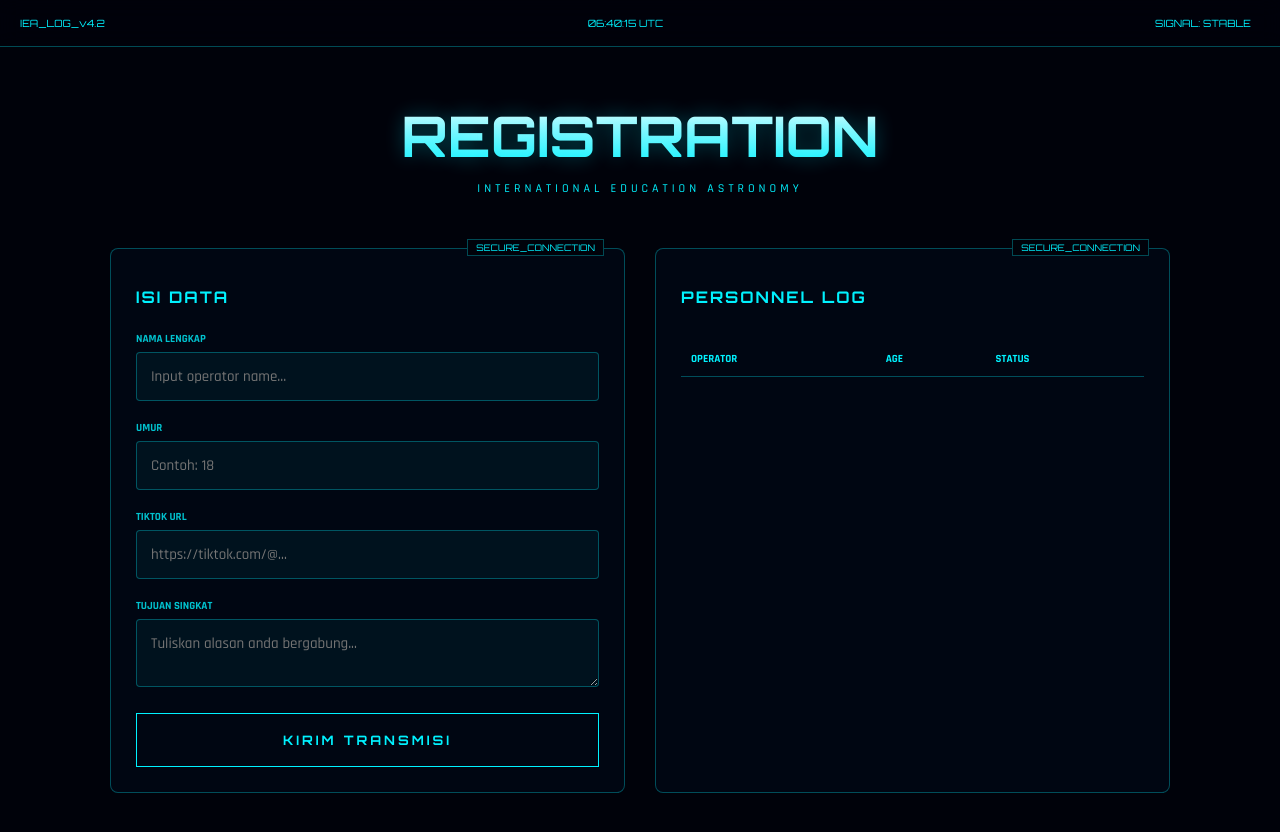
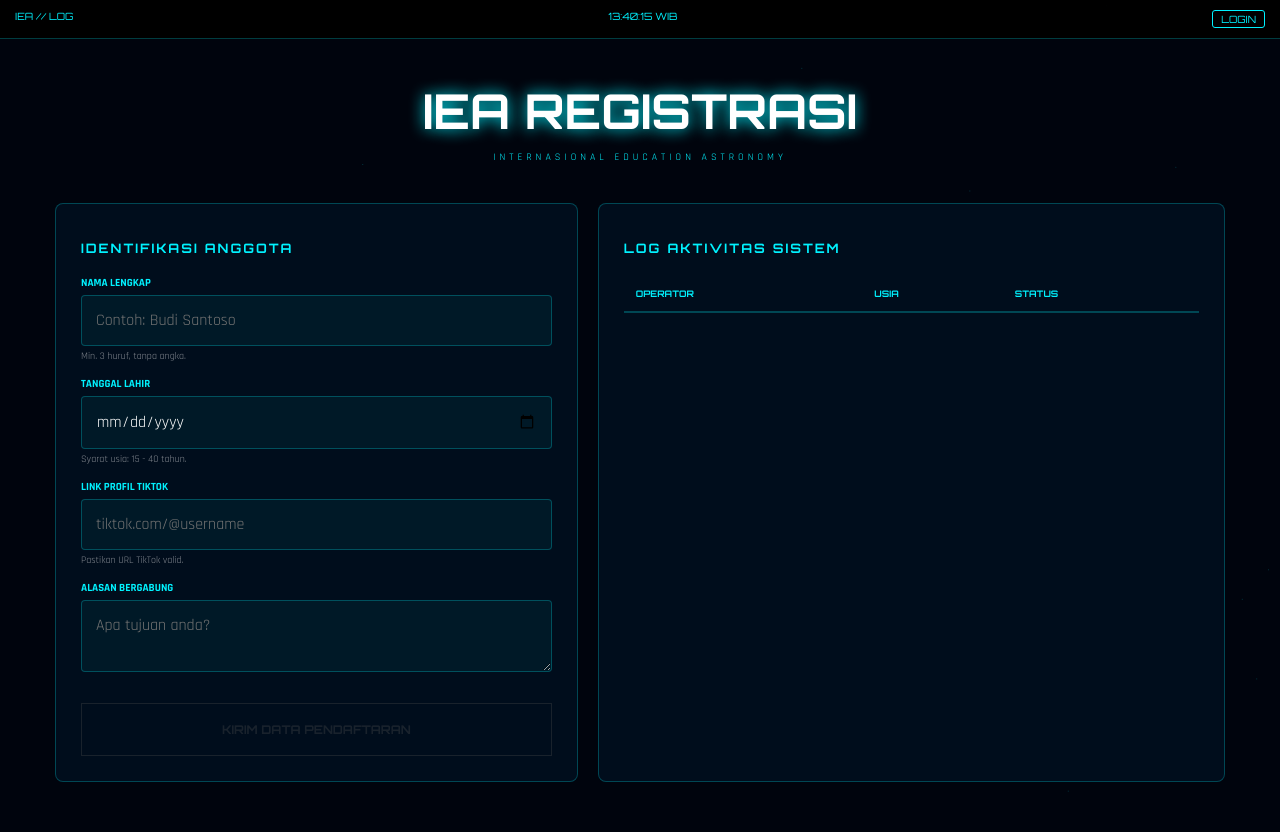
Before and after one commit to XZAM730/PENDAFTARAN-KOMUNITAS-1, a plain HTML site: page index.html in a window 1280 px wide. Drawn offline with nearby package versions, Linux system fonts and the light colour scheme; no server answers.

Commit message:
HSDGKA index.html

```diff
--- a/index.html
+++ b/index.html
@@ -3,161 +3,150 @@
 <head>
     <meta charset="UTF-8" />
     <meta name="viewport" content="width=device-width, initial-scale=1.0, maximum-scale=1.0, user-scalable=no" />
-    <title>IEA | Registration Community</title>
+    <title>IEA | Sistem Pendaftaran</title>
 
-    <link href="https://fonts.googleapis.com/css2?family=Orbitron:wght@400;700&family=Rajdhani:wght@300;500;700&display=swap" rel="stylesheet">
+    <link href="https://fonts.googleapis.com/css2?family=Orbitron:wght@400;700&family=Rajdhani:wght@400;500;700&display=swap" rel="stylesheet">
+    <script src="https://cdnjs.cloudflare.com/ajax/libs/html2canvas/1.4.1/html2canvas.min.js"></script>
 
     <style>
         :root {
-            --neon: #00f2ff;
-            --bg: #00020a;
-            --card-bg: rgba(0, 8, 20, 0.85);
-            --border: rgba(0, 242, 255, 0.3);
-            --danger: #ff3e3e;
-            --success: #00ff88;
+            --neon: #00f2ff; --bg: #00040d; --card-bg: rgba(0, 15, 30, 0.9);
+            --border: rgba(0, 242, 255, 0.25); --success: #00ff88; --danger: #ff3e3e;
         }
 
-        * { box-sizing: border-box; cursor: crosshair; -webkit-tap-highlight-color: transparent; }
-        body, html { margin: 0; padding: 0; background: var(--bg); color: #fff; font-family: 'Rajdhani', sans-serif; overflow-x: hidden; min-height: 100vh; }
-
+        * { box-sizing: border-box; -webkit-tap-highlight-color: transparent; outline: none; }
+        body { margin: 0; background: var(--bg); color: #fff; font-family: 'Rajdhani', sans-serif; overflow-x: hidden; }
         #canvas { position: fixed; top: 0; left: 0; z-index: -1; pointer-events: none; }
 
-        /* Navigation */
         .system-bar {
-            position: fixed; top: 0; width: 100%; padding: 12px 20px;
-            background: rgba(0, 2, 10, 0.8); backdrop-filter: blur(10px);
-            display: flex; justify-content: space-between; align-items: center;
-            font-family: 'Orbitron', sans-serif; font-size: 10px; color: var(--neon);
+            position: fixed; top: 0; width: 100%; padding: 10px 15px;
+            background: rgba(0,0,0,0.95); display: flex; justify-content: space-between;
+            font-family: 'Orbitron'; font-size: 10px; color: var(--neon);
             border-bottom: 1px solid var(--border); z-index: 1000;
         }
+        .admin-btn { cursor: pointer; border: 1px solid var(--neon); padding: 2px 8px; border-radius: 3px; }
 
-        #admin-gate { cursor: pointer; padding: 4px 8px; border: 1px solid transparent; border-radius: 4px; }
-        #admin-gate:active { border-color: var(--neon); }
+        header { text-align: center; padding: 80px 20px 30px; }
+        h1 { font-family: 'Orbitron'; font-size: clamp(1.8rem, 8vw, 3rem); margin: 0; text-shadow: 0 0 15px var(--neon); }
 
-        header { text-align: center; padding: 100px 20px 40px; }
-        header h1 {
-            font-family: 'Orbitron', sans-serif; font-size: clamp(2rem, 7vw, 3.5rem); margin: 0;
-            background: linear-gradient(to bottom, #fff, var(--neon));
-            -webkit-background-clip: text; -webkit-text-fill-color: transparent;
-            text-shadow: 0 0 20px rgba(0,242,255,0.3);
+        .container { max-width: 1200px; margin: auto; padding: 0 15px 100px; display: grid; grid-template-columns: 1fr 1.2fr; gap: 20px; }
+        @media (max-width: 900px) { .container { grid-template-columns: 1fr; } }
+
+        .card { background: var(--card-bg); border: 1px solid var(--border); padding: 25px; border-radius: 8px; backdrop-filter: blur(10px); }
+        h2 { font-family: 'Orbitron'; font-size: 13px; color: var(--neon); margin-bottom: 20px; text-transform: uppercase; letter-spacing: 2px; }
+
+        /* Form Styling dengan Validasi */
+        .input-group { margin-bottom: 15px; position: relative; }
+        label { display: block; font-size: 11px; color: var(--neon); margin-bottom: 5px; font-weight: bold; text-transform: uppercase; }
+
+        input, textarea {
+            width: 100%; background: rgba(0,242,255,0.05); border: 1px solid var(--border);
+            padding: 14px; color: #fff; font-family: 'Rajdhani'; font-size: 16px; border-radius: 4px;
+            transition: 0.3s border-color, 0.3s box-shadow;
         }
 
-        /* Layout Grid */
-        .main-wrapper {
-            max-width: 1100px; margin: auto; padding: 0 20px 80px;
-            display: grid; grid-template-columns: 1fr 1fr; gap: 30px;
+        /* Status Validasi */
+        input.invalid { border-color: var(--danger); box-shadow: 0 0 10px rgba(255, 62, 62, 0.2); }
+        input.valid { border-color: var(--success); box-shadow: 0 0 10px rgba(0, 255, 136, 0.2); }
+
+        .hint { font-size: 10px; margin-top: 4px; display: block; color: rgba(255,255,255,0.5); }
+        .hint.error { color: var(--danger); }
+
+        .btn {
+            width: 100%; padding: 18px; background: transparent; border: 1px solid var(--neon);
+            color: var(--neon); font-family: 'Orbitron'; font-weight: bold; cursor: pointer;
+            transition: 0.3s; font-size: 12px; margin-top: 10px;
         }
-        @media (max-width: 850px) { .main-wrapper { grid-template-columns: 1fr; } }
+        .btn:hover:not(:disabled) { background: var(--neon); color: #000; box-shadow: 0 0 20px var(--neon); }
+        .btn:disabled { opacity: 0.3; cursor: not-allowed; border-color: #555; color: #555; }
 
-        .card {
-            background: var(--card-bg); border: 1px solid var(--border);
-            border-radius: 8px; padding: 25px; position: relative;
-            backdrop-filter: blur(15px);
-        }
-        .card::before {
-            content: "SECURE_CONNECTION"; position: absolute; top: -10px; right: 20px;
-            background: var(--bg); color: var(--neon); font-size: 9px;
-            padding: 2px 8px; border: 1px solid var(--border); font-family: 'Orbitron';
+        /* Hasil Kartu */
+        #cv-result { display: none; text-align: center; }
+        #id-card {
+            width: 100%; max-width: 340px; height: 200px; margin: 0 auto 20px;
+            background: linear-gradient(135deg, #000b1a 0%, #001a33 100%);
+            border: 2px solid var(--neon); border-radius: 12px; padding: 20px;
+            text-align: left; position: relative; overflow: hidden;
         }
 
-        h2 { font-family: 'Orbitron'; font-size: 16px; color: var(--neon); margin-bottom: 25px; letter-spacing: 2px; }
-
-        /* Input Styles */
-        .input-box { margin-bottom: 20px; }
-        label { display: block; font-size: 11px; color: var(--neon); margin-bottom: 6px; font-weight: 700; opacity: 0.8; }
-        input, textarea {
-            width: 100%; background: rgba(0, 242, 255, 0.05); border: 1px solid var(--border);
-            padding: 14px; color: #fff; font-family: 'Rajdhani'; font-size: 15px; border-radius: 4px;
-        }
-        input:focus { border-color: var(--neon); outline: none; background: rgba(0, 242, 255, 0.1); }
-
-        .btn-send {
-            width: 100%; padding: 18px; background: transparent; border: 1px solid var(--neon);
-            color: var(--neon); font-family: 'Orbitron'; font-weight: bold; font-size: 13px;
-            letter-spacing: 3px; cursor: pointer; transition: 0.3s;
-        }
-        .btn-send:hover { background: var(--neon); color: #000; box-shadow: 0 0 25px var(--neon); }
-        .btn-send:disabled { opacity: 0.4; cursor: wait; }
-
-        /* Status Message */
-        #status-box {
-            margin-top: 20px; padding: 15px; border-radius: 4px; display: none;
-            font-size: 13px; text-align: center; border: 1px solid;
-        }
-        .success-mode { border-color: var(--success); color: var(--success); background: rgba(0,255,136,0.05); }
-        .error-mode { border-color: var(--danger); color: var(--danger); background: rgba(255,62,62,0.05); }
-
-        /* Table */
-        .table-container { overflow-x: auto; }
-        table { width: 100%; border-collapse: collapse; margin-top: 10px; }
-        th { text-align: left; padding: 10px; color: var(--neon); font-size: 11px; border-bottom: 1px solid var(--border); }
-        td { padding: 14px 10px; border-bottom: 1px solid rgba(255,255,255,0.05); font-size: 14px; }
-
-        .status-on { width: 7px; height: 7px; background: var(--neon); border-radius: 50%; display: inline-block; margin-right: 8px; box-shadow: 0 0 8px var(--neon); }
-        .del-btn { color: var(--danger); background: none; border: 1px solid var(--danger); padding: 4px 8px; border-radius: 3px; cursor: pointer; font-size: 10px; font-family: 'Orbitron'; }
-
-        .wa-btn {
-            display: inline-block; margin-top: 10px; padding: 10px 20px; background: var(--success);
-            color: #000; text-decoration: none; font-weight: bold; border-radius: 4px; font-size: 12px;
-        }
+        /* Tabel Log */
+        .table-wrap { overflow-x: auto; }
+        table { width: 100%; border-collapse: collapse; min-width: 450px; }
+        th { text-align: left; color: var(--neon); font-family: 'Orbitron'; font-size: 9px; padding: 12px; border-bottom: 2px solid var(--border); }
+        td { padding: 12px; border-bottom: 1px solid rgba(0,242,255,0.1); font-size: 14px; }
+        .del-btn { background: none; border: 1px solid var(--danger); color: var(--danger); font-family: 'Orbitron'; font-size: 8px; padding: 5px 10px; cursor: pointer; border-radius: 3px; }
     </style>
 </head>
 <body>
 
 <canvas id="canvas"></canvas>
-
 <div class="system-bar">
-    <div>IEA_LOG_v4.2</div>
-    <div id="clock">00:00:00 UTC</div>
-    <div id="admin-gate">SIGNAL: STABLE</div>
+    <div>IEA // LOG</div>
+    <div id="clock">00:00:00 WIB</div>
+    <div id="loginBtn" class="admin-btn" onclick="adminLogin()">LOGIN</div>
 </div>
 
 <header>
-    <h1>REGISTRATION</h1>
-    <p style="color: var(--neon); letter-spacing: 4px; font-size: 12px; margin-top: 10px;">INTERNATIONAL EDUCATION ASTRONOMY</p>
+    <h1>IEA REGISTRASI</h1>
+    <p style="color:var(--neon); font-size:10px; letter-spacing:4px;">INTERNASIONAL EDUCATION ASTRONOMY</p>
 </header>
 
-<div class="main-wrapper">
-    <div class="card" data-node="001">
-        <h2>ISI DATA</h2>
-        <input type="text" id="hp" style="display:none">
+<div class="container">
+    <div class="card">
+        <h2>IDENTIFIKASI ANGGOTA</h2>
+        <div id="form-box">
+            <div class="input-group">
+                <label>Nama Lengkap</label>
+                <input type="text" id="name" placeholder="Contoh: Budi Santoso" maxlength="30">
+                <span class="hint" id="name-hint">Min. 3 huruf, tanpa angka.</span>
+            </div>
 
-        <div class="input-box">
-            <label>NAMA LENGKAP</label>
-            <input type="text" id="name" placeholder="Input operator name..." autocomplete="off">
+            <div class="input-group">
+                <label>Tanggal Lahir</label>
+                <input type="date" id="birthdate">
+                <span class="hint" id="age-hint">Syarat usia: 15 - 40 tahun.</span>
+            </div>
+
+            <div class="input-group">
+                <label>Link Profil TikTok</label>
+                <input type="url" id="tiktok" placeholder="tiktok.com/@username">
+                <span class="hint">Pastikan URL TikTok valid.</span>
+            </div>
+
+            <div class="input-group">
+                <label>Alasan Bergabung</label>
+                <textarea id="reason" rows="2" placeholder="Apa tujuan anda?"></textarea>
+            </div>
+
+            <button class="btn" id="submitBtn" onclick="submitData()" disabled>KIRIM DATA PENDAFTARAN</button>
         </div>
 
-        <div class="input-box">
-            <label>UMUR</label>
-            <input type="number" id="age" placeholder="Contoh: 18">
+        <div id="cv-result">
+            <div id="id-card">
+                <div style="font-family:'Orbitron'; font-size:9px; color:var(--neon); border-bottom:1px solid var(--border); padding-bottom:5px; margin-bottom:15px;">ID ANGGOTA RESMI // 2026</div>
+                <div style="font-family:'Orbitron'; font-size:18px; color:#fff; text-transform:uppercase;" id="c-name">NAMA</div>
+                <div style="font-size:12px; color:var(--neon); margin-top:5px;" id="c-bday">TGL LAHIR: -</div>
+                <div style="font-size:12px; color:var(--neon);" id="c-tiktok">TIKTOK: -</div>
+                <div style="margin-top:30px; color:var(--success); font-family:'Orbitron'; font-size:10px; letter-spacing:2px;">STATUS: TERVERIFIKASI</div>
+                <div style="position:absolute; bottom:10px; right:15px; opacity:0.1; font-family:'Orbitron'; font-size:40px; font-weight:bold;">IEA</div>
+            </div>
+            <button class="btn" style="background:var(--success); color:#000;" onclick="saveCard()">UNDUH BUKTI DAFTAR (PNG)</button>
+            <a href="https://chat.whatsapp.com/DUOPhz2B44v7PPnBMqxScX" class="btn" style="display:block; text-decoration:none; text-align:center; margin-top:10px;">GABUNG KE GRUP WA</a>
         </div>
-
-        <div class="input-box">
-            <label>TIKTOK URL</label>
-            <input type="url" id="tiktok" placeholder="https://tiktok.com/@...">
-        </div>
-
-        <div class="input-box">
-            <label>TUJUAN SINGKAT</label>
-            <textarea id="reason" rows="2" placeholder="Tuliskan alasan anda bergabung..."></textarea>
-        </div>
-
-        <button class="btn-send" id="submitBtn" onclick="sendData()">KIRIM TRANSMISI</button>
-        <div id="status-box"></div>
     </div>
 
-    <div class="card" data-node="002">
-        <h2 id="log-title">PERSONNEL LOG</h2>
-        <div class="table-container">
+    <div class="card">
+        <h2 id="log-title">LOG AKTIVITAS SISTEM</h2>
+        <div class="table-wrap">
             <table>
-                <thead id="table-head">
-                    <tr>
+                <thead>
+                    <tr id="table-head">
                         <th>OPERATOR</th>
-                        <th>AGE</th>
+                        <th>USIA</th>
                         <th>STATUS</th>
                     </tr>
                 </thead>
-                <tbody id="dataTable"></tbody>
+                <tbody id="log-list"></tbody>
             </table>
         </div>
     </div>
@@ -165,152 +154,125 @@
 
 <script type="module">
     import { initializeApp } from "https://www.gstatic.com/firebasejs/12.7.0/firebase-app.js";
-    import { getDatabase, ref, set, onValue, push, remove, limitToLast, query } from "https://www.gstatic.com/firebasejs/12.7.0/firebase-database.js";
+    import { getDatabase, ref, set, onValue, push, remove, query, limitToLast } from "https://www.gstatic.com/firebasejs/12.7.0/firebase-database.js";
 
-    const firebaseConfig = {
-        apiKey: "AIzaSyA4lpo6PyADXVVki-bBfcEFf0kxbQuunN8",
-        authDomain: "iea-pendaftaran.firebaseapp.com",
-        databaseURL: "https://iea-pendaftaran-default-rtdb.asia-southeast1.firebasedatabase.app",
-        projectId: "iea-pendaftaran"
+    const config = { databaseURL: "https://iea-pendaftaran-default-rtdb.asia-southeast1.firebasedatabase.app" };
+    const app = initializeApp(config);
+    const db = getDatabase(app);
+
+    let isAdmin = false;
+
+    // 1. Clock WIB
+    setInterval(() => {
+        const opts = { timeZone: 'Asia/Jakarta', hour: '2-digit', minute: '2-digit', second: '2-digit', hour12: false };
+        document.getElementById('clock').innerText = new Intl.DateTimeFormat('en-US', opts).format(new Date()) + " WIB";
+    }, 1000);
+
+    // 2. Real-time Validation Logic
+    const nameInp = document.getElementById('name');
+    const dateInp = document.getElementById('birthdate');
+    const tiktokInp = document.getElementById('tiktok');
+    const submitBtn = document.getElementById('submitBtn');
+
+    function validate() {
+        let isNameValid = /^[a-zA-Z\s]{3,}$/.test(nameInp.value);
+
+        let age = 0;
+        if(dateInp.value) {
+            age = new Date().getFullYear() - new Date(dateInp.value).getFullYear();
+        }
+        let isAgeValid = age >= 15 && age <= 40;
+
+        let isTiktokValid = tiktokInp.value.includes('tiktok.com');
+
+        // Visual Feedback Name
+        if(nameInp.value.length > 0) {
+            nameInp.className = isNameValid ? 'valid' : 'invalid';
+            document.getElementById('name-hint').className = isNameValid ? 'hint' : 'hint error';
+        }
+
+        // Visual Feedback Age
+        if(dateInp.value) {
+            dateInp.className = isAgeValid ? 'valid' : 'invalid';
+            document.getElementById('age-hint').className = isAgeValid ? 'hint' : 'hint error';
+            document.getElementById('age-hint').innerText = `Usia terdeteksi: ${age} tahun. ${isAgeValid ? '√' : '(Harus 15-40)'}`;
+        }
+
+        // Enable Button
+        submitBtn.disabled = !(isNameValid && isAgeValid && isTiktokValid);
+    }
+
+    [nameInp, dateInp, tiktokInp].forEach(el => el.addEventListener('input', validate));
+
+    // 3. Admin Login
+    window.adminLogin = () => {
+        if(isAdmin) { isAdmin = false; render(); document.getElementById('loginBtn').innerText="LOGIN"; return; }
+        const p = prompt("KODE OTORITAS:");
+        if(p === "IEA2026") { isAdmin = true; render(); document.getElementById('loginBtn').innerText="LOGOUT"; }
     };
 
-    const app = initializeApp(firebaseConfig);
-    const db = getDatabase(app);
+    // 4. Submit Data
+    window.submitData = async () => {
+        const n = nameInp.value.trim();
+        const b = dateInp.value;
+        let t = tiktokInp.value.trim();
+        if(!t.startsWith('http')) t = 'https://' + t;
 
-    // --- Time System ---
-    setInterval(() => {
-        document.getElementById('clock').innerText = new Date().toUTCString().split(' ')[4] + ' UTC';
-    }, 1000);
+        const age = new Date().getFullYear() - new Date(b).getFullYear();
 
-    // --- Admin Hidden Access ---
-    let isAdmin = false;
-    let clickCount = 0;
-    document.getElementById('admin-gate').onclick = () => {
-        clickCount++;
-        if(clickCount === 3) {
-            const code = prompt("INPUT ACCESS KODE:");
-            if(code === "IEA2026") {
-                isAdmin = true;
-                document.getElementById('admin-gate').innerText = "SIGNAL: ADMIN_ON";
-                document.getElementById('log-title').innerText = "DATABASE MASTER";
-                document.getElementById('table-head').innerHTML = `<tr><th>NAME</th><th>LINK</th><th>ACTION</th></tr>`;
-                renderLogs();
-            }
-            clickCount = 0;
-        }
+        submitBtn.disabled = true;
+        submitBtn.innerText = "MENGIRIM...";
+
+        try {
+            await set(push(ref(db, 'registrations')), { n, a: age, b, t, ts: Date.now() });
+            document.getElementById('form-box').style.display = "none";
+            document.getElementById('c-name').innerText = n;
+            document.getElementById('c-bday').innerText = "TGL LAHIR: " + b;
+            document.getElementById('c-tiktok').innerText = "TIKTOK: " + (t.split('@')[1] || "USER");
+            document.getElementById('cv-result').style.display = "block";
+        } catch(e) { alert("Error koneksi!"); submitBtn.disabled = false; }
     };
 
-    // --- Submission Function ---
-    window.sendData = async function() {
-        const btn = document.getElementById('submitBtn');
-        const status = document.getElementById('status-box');
-        const waLink = "https://chat.whatsapp.com/DUOPhz2B44v7PPnBMqxScX";
+    // 5. Render Log
+    function render() {
+        onValue(query(ref(db, 'registrations'), limitToLast(20)), snap => {
+            const list = document.getElementById('log-list');
+            const head = document.getElementById('table-head');
+            list.innerHTML = '';
+            head.innerHTML = isAdmin ? `<th>NAMA</th><th>TIKTOK</th><th>AKSI</th>` : `<th>OPERATOR</th><th>USIA</th><th>STATUS</th>`;
 
-        const name = document.getElementById('name').value.trim();
-        const age = document.getElementById('age').value;
-        const tiktok = document.getElementById('tiktok').value.trim();
-        const reason = document.getElementById('reason').value.trim();
-
-        // Anti Spam & Validation
-        if(localStorage.getItem('iea_done')) {
-            showStatus("ANDA SUDAH TERDAFTAR.", "error");
-            return;
-        }
-        if(!name || !age || !tiktok.includes('tiktok.com')) {
-            showStatus("DATA TIDAK VALID / LINK TIKTOK SALAH.", "error");
-            return;
-        }
-
-        btn.disabled = true;
-        btn.innerText = "UPLOADING...";
-        showStatus("MENYAMBUNGKAN KE SATELIT...", "success");
-
-        try {
-            const newRef = push(ref(db, 'registrations'));
-            await set(newRef, {
-                name, age, tiktok, reason, timestamp: Date.now()
-            });
-
-            localStorage.setItem('iea_done', 'true');
-            showStatus("TRANSMISI BERHASIL! MENGARAHKAN KE GRUP...", "success");
-            status.innerHTML += `<br><a href="${waLink}" class="wa-btn">GABUNG WHATSAPP</a>`;
-            setTimeout(() => { window.location.href = waLink; }, 3000);
-
-        } catch (e) {
-            btn.disabled = false;
-            btn.innerText = "KIRIM TRANSMISI";
-            showStatus("GAGAL: PERIKSA KONEKSI/FIREBASE RULES.", "error");
-            console.error(e);
-        }
-    };
-
-    function showStatus(txt, type) {
-        const box = document.getElementById('status-box');
-        box.style.display = "block";
-        box.className = type === "success" ? "success-mode" : "error-mode";
-        box.innerText = txt;
-    }
-
-    // --- Render Table ---
-    function renderLogs() {
-        const q = isAdmin ? ref(db, 'registrations') : query(ref(db, 'registrations'), limitToLast(8));
-        onValue(q, (snap) => {
-            const tbody = document.getElementById('dataTable');
-            tbody.innerHTML = '';
-            let data = [];
-            snap.forEach(c => {
-                let item = c.val();
-                item.key = c.key;
-                data.push(item);
-            });
-            data.reverse().forEach(p => {
+            let items = []; snap.forEach(c => { items.push({key:c.key, ...c.val()}); });
+            items.reverse().forEach(d => {
                 if(isAdmin) {
-                    tbody.innerHTML += `<tr>
-                        <td>${p.name}</td>
-                        <td><a href="${p.tiktok}" target="_blank" style="color:var(--neon)">OPEN</a></td>
-                        <td><button class="del-btn" onclick="deleteData('${p.key}')">DEL</button></td>
-                    </tr>`;
+                    const link = d.t.startsWith('http') ? d.t : `https://${d.t}`;
+                    list.innerHTML += `<tr><td>${d.n}</td><td><a href="${link}" target="_blank" style="color:cyan">PROFIL ↗</a></td><td><button class="del-btn" onclick="deleteData('${d.key}')">HAPUS</button></td></tr>`;
                 } else {
-                    tbody.innerHTML += `<tr>
-                        <td><span class="status-on"></span>${p.name.substring(0,12)}</td>
-                        <td>${p.age}</td>
-                        <td style="color:var(--neon)">ONLINE</td>
-                    </tr>`;
+                    list.innerHTML += `<tr><td>${d.n.substring(0,15)}</td><td>${d.a} Thn</td><td style="color:var(--success)">TERVERIFIKASI</td></tr>`;
                 }
             });
         });
     }
 
-    window.deleteData = (key) => {
-        if(confirm("HAPUS DATA INI?")) remove(ref(db, `registrations/${key}`));
+    window.deleteData = (k) => { if(confirm("Hapus data ini?")) remove(ref(db, `registrations/${k}`)); };
+
+    window.saveCard = () => {
+        html2canvas(document.querySelector("#id-card"), {scale:2, backgroundColor:'#000'}).then(canvas => {
+            const a = document.createElement('a'); a.download = 'IEA-MEMBER.png'; a.href = canvas.toDataURL(); a.click();
+        });
     };
 
-    renderLogs();
+    render();
 
-    // --- Background Animation ---
-    const canvas = document.getElementById('canvas');
-    const ctx = canvas.getContext('2d');
-    let pts = [];
-    function resize() { canvas.width = window.innerWidth; canvas.height = window.innerHeight; }
-    function init() {
-        pts = [];
-        for(let i=0; i<50; i++) pts.push({x:Math.random()*canvas.width, y:Math.random()*canvas.height, vx:Math.random()-0.5, vy:Math.random()-0.5});
+    // Background Stars
+    const c = document.getElementById('canvas'); const x = c.getContext('2d');
+    function res() { c.width = window.innerWidth; c.height = window.innerHeight; }
+    window.onresize = res; res();
+    function anim() {
+        x.clearRect(0,0,c.width,c.height); x.fillStyle = "rgba(0,242,255,0.2)";
+        for(let i=0; i<30; i++) x.fillRect(Math.random()*c.width, Math.random()*c.height, 1, 1);
+        requestAnimationFrame(anim);
     }
-    function loop() {
-        ctx.clearRect(0,0,canvas.width, canvas.height);
-        ctx.fillStyle = "rgba(0, 242, 255, 0.3)";
-        ctx.strokeStyle = "rgba(0, 242, 255, 0.05)";
-        pts.forEach(p => {
-            p.x += p.vx * 0.5; p.y += p.vy * 0.5;
-            if(p.x<0 || p.x>canvas.width) p.vx*=-1;
-            if(p.y<0 || p.y>canvas.height) p.vy*=-1;
-            ctx.beginPath(); ctx.arc(p.x, p.y, 1, 0, Math.PI*2); ctx.fill();
-        });
-        requestAnimationFrame(loop);
-    }
-    window.onresize = resize;
-    resize(); init(); loop();
+    anim();
 </script>
-
 </body>
 </html>
```
